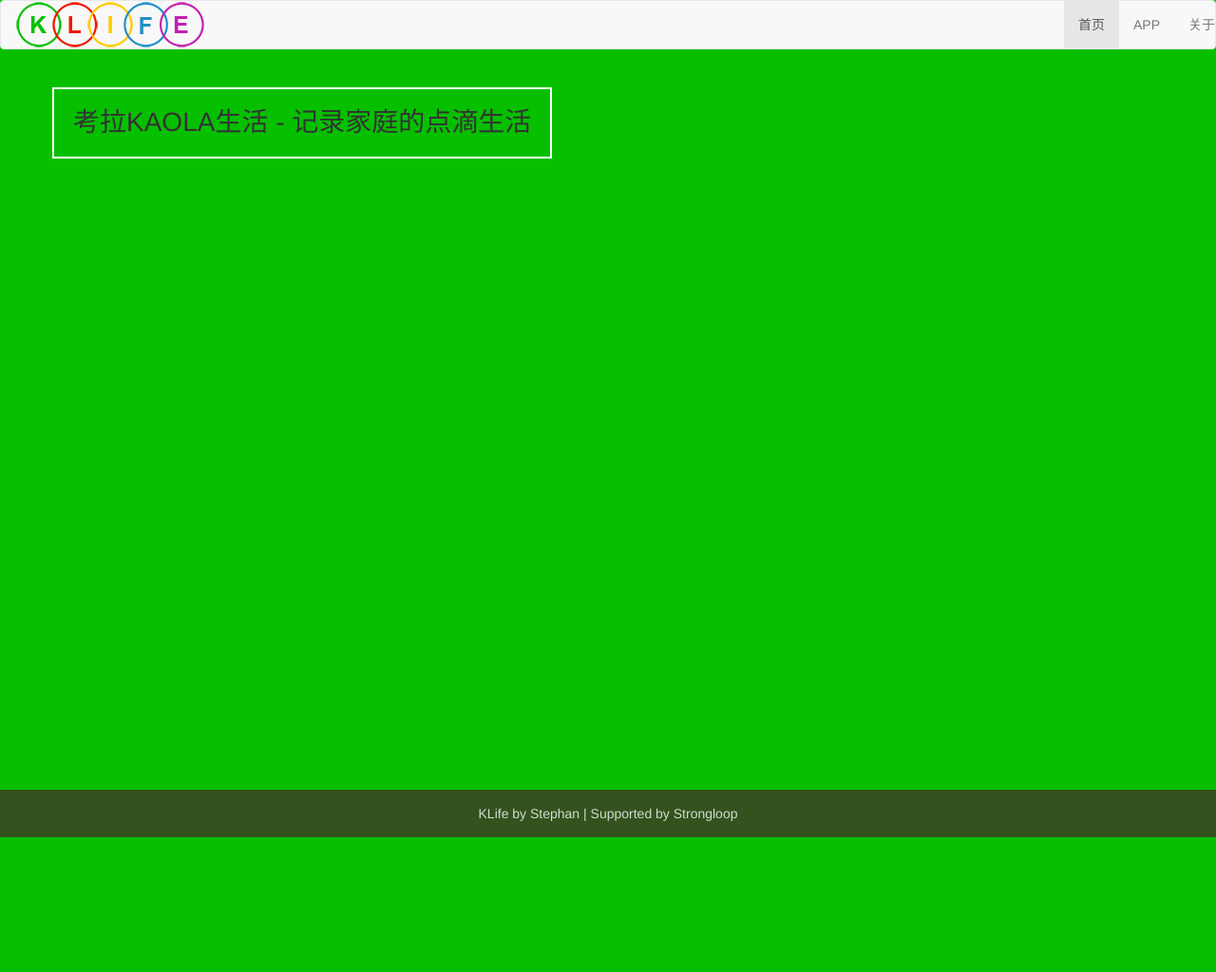
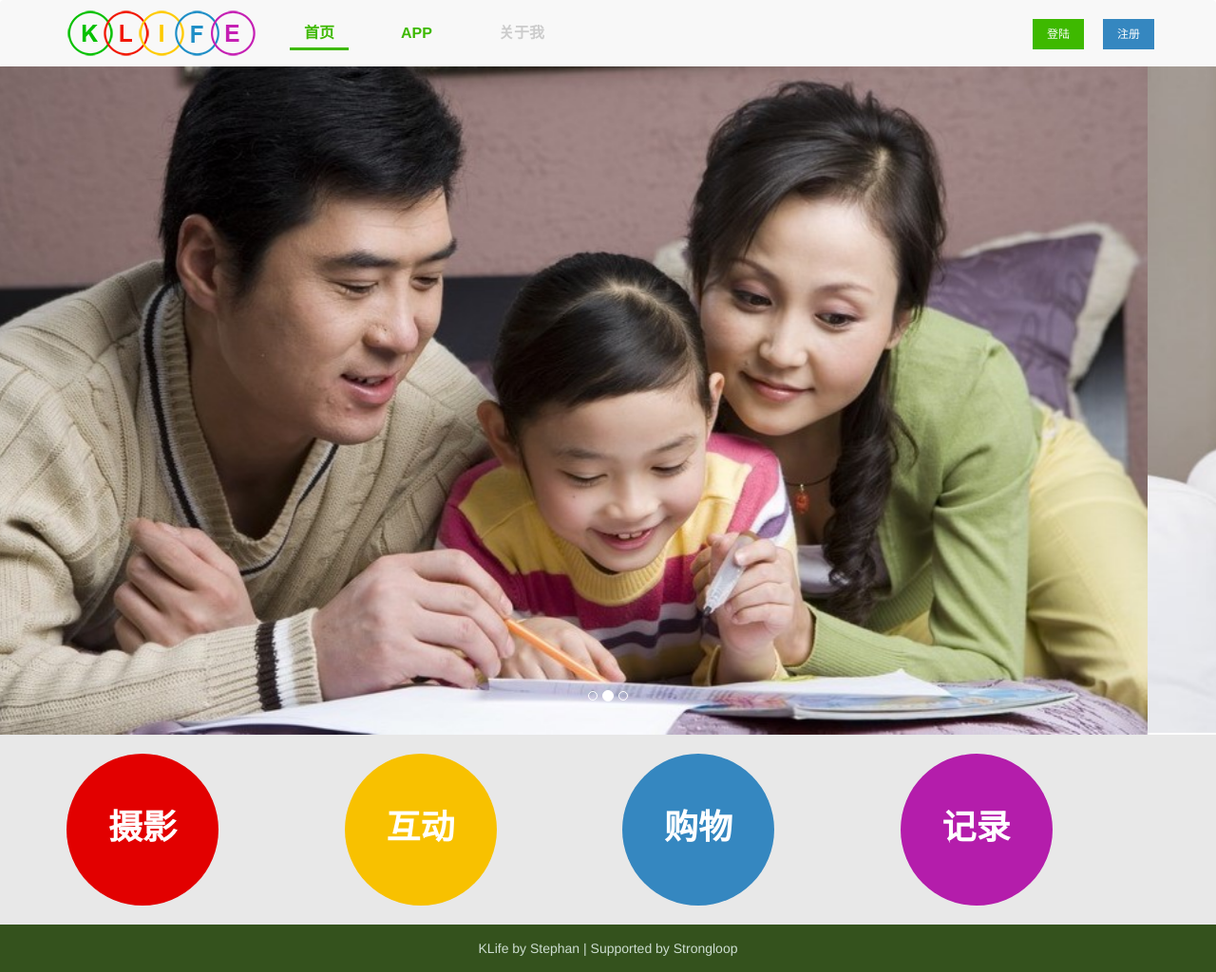
Before and after one commit to znacloud/KLife, a website: page klife/client/index.html in a window 1280 px wide. Shown: the whole page at 95% size. Before the commit the page ends 882 px from the top, so only its background shows below. Drawn offline with Linux system fonts and the light colour scheme.

Commit message:
new index page

```diff
--- a/klife/client/assets/css/app.css
+++ b/klife/client/assets/css/app.css
@@ -1,82 +1,162 @@
+@font-face
+{
+    font-family: myFirstFont;
+    src: url(assets/fonts/fontawesome-webfont.ttf);
+}
+
 /* Write your styles */
  body {
    height: 95vh;
  }
- .get {
-      background: #06c000;
-      color: #fff;
-      text-align: center;
-      padding: 40vh 0;
 
-      height: 100%;
+.nav-content {
+    width: 960px;
+    margin: auto;
 }
 
-    .get-title {
-      font-size: 200%;
-      border: 2px solid #fff;
-      padding: 20px;
-      display: inline-block;
-      text-align: center;
+.section-content {
+    width: 100%;
+    height: auto;
+    margin-left: auto;
+    margin-right: auto;
+
 }
 
-    .get-btn {
-      background: #fff;
+/* Override Bootstrap */
+
+.navbar-default {
+    height: 70px;
+    padding-top: 10px;
+    border-style: none;
+
 }
 
-    .detail {
-      background: #fff;
+.navbar-default .navbar-nav > li {
+    padding-left: 20px;
+    padding-right: 20px;
 }
 
-    .detail-h2 {
-      text-align: center;
-      font-size: 150%;
-      margin: 40px 0;
+.navbar-default .navbar-right > li {
+    padding-left: 10px;
+    padding-right: 10px;
 }
 
-    .detail-h3 {
-      color: #1f8dd6;
+.navbar-default .navbar-nav > li > a,
+.navbar-default .navbar-nav > li > a:focus {
+    padding-bottom: 5px;
+  font-size: 16px;
+  color: #3EB900;
+    font-weight: bold;
+    background-color: transparent;
+}
+.navbar-default .navbar-nav > li > a:hover{
+    color: #3E9400;
+  border-bottom:medium solid #3EB900;
+}
+.navbar-default .navbar-nav > .active > a,
+.navbar-default .navbar-nav > .active > a:hover,
+.navbar-default .navbar-nav > .active > a:focus {
+  color: #3EB900;
+  border-bottom:medium solid #3EB900;
+    background-color: transparent;
+}
+.navbar-default .navbar-nav > .disabled > a,
+.navbar-default .navbar-nav > .disabled > a:hover,
+.navbar-default .navbar-nav > .disabled > a:focus {
+  color: #ccc;
+  background-color: transparent;
+    border-style:none;
+    cursor: default;
 }
 
-    .detail-p {
-      color: #7f8c8d;
+.navbar-default .navbar-right > .login > a,
+.navbar-default .navbar-right > .login > a:focus{
+    background-color: #3EB900;
+    color: white;
+    padding-top: 6px;
+    padding-bottom: 6px;
+    margin-top: 10px;
+    margin-bottom: 10px;
+    font-weight: normal;
+    font-size: 12px;
+    border-style: none;
+
 }
 
-    .detail-mb {
-      margin-bottom: 30px;
+.navbar-default .navbar-right > .login > a:hover{
+    background-color: #3E9400;
+    color: white;
+    padding-top: 6px;
+    padding-bottom: 6px;
+    margin-top: 10px;
+    margin-bottom: 10px;
+    font-weight: normal;
+    font-size: 12px;
+    border-style: none;
 }
 
-    .hope {
-      background: #0bb59b;
-      padding: 50px 0;
+.navbar-default .navbar-right > .register > a,
+.navbar-default .navbar-right > .register > a:focus{
+    background-color: #3587C0;
+    color: white;
+    padding-top: 6px;
+    padding-bottom: 6px;
+    margin-top: 10px;
+    margin-bottom: 10px;
+    font-weight: normal;
+    font-size: 12px;
+    border-style: none;
+
 }
 
-    .hope-img {
-      text-align: center;
+.navbar-default .navbar-right > .register > a:hover{
+    background-color: #1370b1;
+    color: white;
+    padding-top: 6px;
+    padding-bottom: 6px;
+    margin-top: 10px;
+    margin-bottom: 10px;
+    font-weight: normal;
+    font-size: 12px;
+    border-style: none;
 }
 
-    .hope-hr {
-      border-color: #149C88;
+
+.carousel-inner img {
+    width:100%;
+    height:1px;
+    margin-top: -20px;
+
 }
 
-    .hope-title {
-      font-size: 140%;
+#myCarousel {
+    min-width: 960px;
+    margin: auto;
 }
 
-    .about {
-      background: #fff;
-      padding: 40px 0;
-      color: #7f8c8d;
+#myModules {
+    width: 100%;
+    min-height: 200px;
+    height: auto;
+    background-color: #e8e8e8;
 }
 
-    .about-color {
-      color: #34495e;
+.circle-item {
+    width: 160px;
+    height: 160px;
+    text-align: center;
+    color:white;
+    font-size: 36px;
+    font-weight: bold;
+    border-radius: 80px;
+    margin-top: 20px;
+    margin-bottom: 20px;
+    margin-left: auto;
+    margin-right: auto;
+    font-family: myFirstFont;
+    padding-top: 52px;
 }
 
-    .about-title {
-      font-size: 180%;
-      padding: 30px 0 50px 0;
-      text-align: center;
-    }
 
     .footer p {
       color: #CDDDD1;
@@ -85,6 +165,3 @@
       text-align: center;
       background: #34521D;
     }
-.am-topbar-brand {
-    height: 60px;
-}
--- a/klife/client/index.html
+++ b/klife/client/index.html
@@ -3,11 +3,11 @@
 <head>
   <meta charset="utf-8">
   <meta http-equiv="X-UA-Compatible" content="IE=edge">
-  <meta name="description" content="">
-  <meta name="keywords" content="">
+  <meta name="description" content="记录点滴生活">
+  <meta name="keywords" content="记录点滴生活">
   <meta name="viewport"
         content="width=device-width, initial-scale=1, maximum-scale=1, user-scalable=no">
-  <title>考拉生活|记录家的温馨</title>
+  <title>考拉生活|记录点滴生活</title>
 
   <!-- Set render engine for 360 browser -->
   <meta name="renderer" content="webkit">
@@ -19,115 +19,99 @@
 
   <!-- Add to homescreen for Chrome on Android -->
   <meta name="mobile-web-app-capable" content="yes">
-  <link rel="icon" sizes="192x192" href="assets/i/app-icon72x72@2x.png">
+  <link rel="icon" sizes="192x192" href="assets/i/favicon@32.png">
 
   <!-- Add to homescreen for Safari on iOS -->
   <meta name="apple-mobile-web-app-capable" content="yes">
   <meta name="apple-mobile-web-app-status-bar-style" content="black">
   <meta name="apple-mobile-web-app-title" content="Amaze UI"/>
-  <link rel="apple-touch-icon-precomposed" href="assets/i/app-icon72x72@2x.png">
+  <link rel="apple-touch-icon-precomposed" href="assets/i/favicon@32.png">
 
   <!-- Tile icon for Win8 (144x144 + tile color) -->
-  <meta name="msapplication-TileImage" content="assets/i/app-icon72x72@2x.png">
+  <meta name="msapplication-TileImage" content="assets/i/favicon@32.png">
   <meta name="msapplication-TileColor" content="#0e90d2">
 
   <link rel="stylesheet" href="assets/css/bootstrap.css">
   <link rel="stylesheet" href="assets/css/app.css">
 </head>
-<body style="background-color:#06c000">
+<body>
 <header>
   <nav class="navbar navbar-default" role="navigation">
+    <div class="container">
     <div class="navbar-header">
       <a class="navbar-brand" href="index.html" style="padding:0px 15px">
           <img src="assets/i/klife_logo@50.png"/>
       </a>
     </div>
-    <ul class="nav navbar-nav navbar-right">
+    <ul class="nav navbar-nav navbar-left">
       <li class="active"><a href="#">首页</a></li>
       <li><a href="#">APP</a></li>
-      <li><a href="#">关于</a></li>
+      <li class="disabled"><a href="#">关于我</a></li>
       </ul>
+        <ul class="nav navbar-nav navbar-right">
+      <li class="login"><a href="#">登陆</a></li>
+      <li class="register"><a href="#">注册</a></li>
+      </ul>
+
+    </div>
   </nav>
 </header>
 
-<div class="container" style="height:100%">
-  <div class="row">
-    <div style="left:auto;right:auto">
-      <h1 class="get-title">考拉KAOLA生活 - 记录家庭的点滴生活</h1>
+<section class="section-content" style="margin-top: -20px;">
+    <div id="myCarousel" class="carousel slide" data-ride="carousel" data-pause="none">
+   <!-- 轮播（Carousel）指标 -->
+   <ol class="carousel-indicators">
+      <li data-target="#myCarousel" data-slide-to="0" class="active"></li>
+      <li data-target="#myCarousel" data-slide-to="1"></li>
+      <li data-target="#myCarousel" data-slide-to="2"></li>
+   </ol>
+   <!-- 轮播（Carousel）项目 -->
+   <div class="carousel-inner">
+      <div class="item active">
+         <img src="assets/upload/photos/1.jpg" alt="First slide">
+      </div>
+      <div class="item">
+         <img src="assets/upload/photos/2.jpg" alt="Second slide">
+      </div>
+      <div class="item">
+         <img src="assets/upload/photos/3.jpg" alt="Third slide">
+      </div>
+       <div class="item">
+         <img src="assets/upload/photos/4.jpg" alt="Third slide">
       </div>
    </div>
+<!--
+    轮播（Carousel）导航
+   <a class="carousel-control left" href="#myCarousel"
+      data-slide="prev">&lsaquo;</a>
+   <a class="carousel-control right" href="#myCarousel"
+      data-slide="next">&rsaquo;</a>
+-->
     </div>
+</section>
 
-<div class="detail" style="display:none">
-  <div data-am-widget="slider" class="am-slider am-slider-a1" data-am-slider='{"directionNav":false}'>
-  <ul class="am-slides">
-    <li>
-      <img src="http://s.amazeui.org/media/i/demos/bing-1.jpg">
-    </li>
-    <li>
-      <img src="http://s.amazeui.org/media/i/demos/bing-2.jpg">
-    </li>
-    <li>
-      <img src="http://s.amazeui.org/media/i/demos/bing-3.jpg">
-    </li>
-    <li>
-      <img src="http://s.amazeui.org/media/i/demos/bing-4.jpg">
-    </li>
-  </ul>
+<section class="section-content">
+
+    <div id="myModules">
+            <div class="container">
+                <div class="row">
+        <div class="col-sm-3 col-xs-6" >
+            <label class="circle-item" style="background-color:#E20000">摄影</label>
         </div>
+        <div class="col-sm-3 col-xs-6" >
+            <label class="circle-item " style="background-color:#F8C100">互动</label>
         </div>
-
-<div class="hope" style="display:none">
-  <div class="am-g am-container">
-    <div class="am-u-lg-4 am-u-md-6 am-u-sm-12 hope-img">
-      <img src="assets/i/landing.png" alt="" data-am-scrollspy="{animation:'slide-left', repeat: false}">
-      <hr class="am-article-divider am-show-sm-only hope-hr">
+                    <div class="clearfix visible-xs"></div>
+        <div class="col-sm-3 col-xs-6" >
+            <label class="circle-item" style="background-color:#3587C0">购物</label>
         </div>
-    <div class="am-u-lg-8 am-u-md-6 am-u-sm-12">
-      <h2 class="hope-title">同我们一起打造你的前端框架</h2>
-
-      <p>
-        在知识爆炸的年代，我们不愿成为知识的过客，拥抱开源文化，发挥社区的力量，参与到Amaze Ui开源项目能获得自我提升。
-      </p>
-    </div>
-  </div>
-</div>
-
-<div class="about" style="display:none">
-  <div class="am-g am-container">
-    <div class="am-u-lg-12">
-      <h2 class="about-title about-color">Amaze UI 崇尚开放、自由，非常欢迎大家的参与</h2>
-
-      <div class="am-g">
-        <div class="am-u-lg-6 am-u-md-4 am-u-sm-12">
-          <form class="am-form">
-            <label for="name" class="about-color">你的姓名</label>
-            <input id="name" type="text">
-            <br/>
-            <label for="email" class="about-color">你的邮箱</label>
-            <input id="email" type="email">
-            <br/>
-            <label for="message" class="about-color">你的留言</label>
-            <textarea id="message"></textarea>
-            <br/>
-            <button type="submit" class="am-btn am-btn-primary am-btn-sm"><i class="am-icon-check"></i> 提 交</button>
-          </form>
-          <hr class="am-article-divider am-show-sm-only">
-        </div>
-
-        <div class="am-u-lg-6 am-u-md-8 am-u-sm-12">
-          <h4 class="about-color">关于我们</h4>
-
-          <p>AllMobilize Inc (美通云动科技有限公司)
-            由前微软美国总部IE浏览器核心研发团队成员及移动互联网行业专家在美国西雅图创立，旨在解决网页在不同移动设备屏幕上的适配问题。基于国际专利技术并结合最前沿的HTML5技术，云适配解决方案可以帮助企业快速将桌面版网站适配到各种移动设备终端的屏幕上，不仅显著地提高了企业网站的用户体验以及销售转化率，而且大幅度地节省了企业开发和维护移动网站的费用。</p>
-          <h4 class="about-color">团队介绍</h4>
-
-          <p>AllMobilize Inc 获得了微软创投孵化器的支持，其领先科技已得到全球多家企业及机构的认可与信赖，客户包括全球500强企业、美国政府、国内政府机关、国内外上市公司、以及互联网标准化组织W3C。</p>
+        <div class="col-sm-3 col-xs-6" >
+            <label class="circle-item" style="background-color:#B41DAB">记录</label>
         </div>
                 </div>
     </div>
     </div>
-</div>
+    </section>
 
 <footer class="footer">
   <p>KLife by Stephan | Supported by Strongloop</p>
```
Also changed, not shown: klife/client/assets/upload/photos/1.jpg (added), klife/client/assets/upload/photos/2.jpg (added), klife/client/assets/upload/photos/3.jpg (added), klife/client/assets/upload/photos/4.jpg (added). Lines whose indentation alone changed are shown as unchanged.
